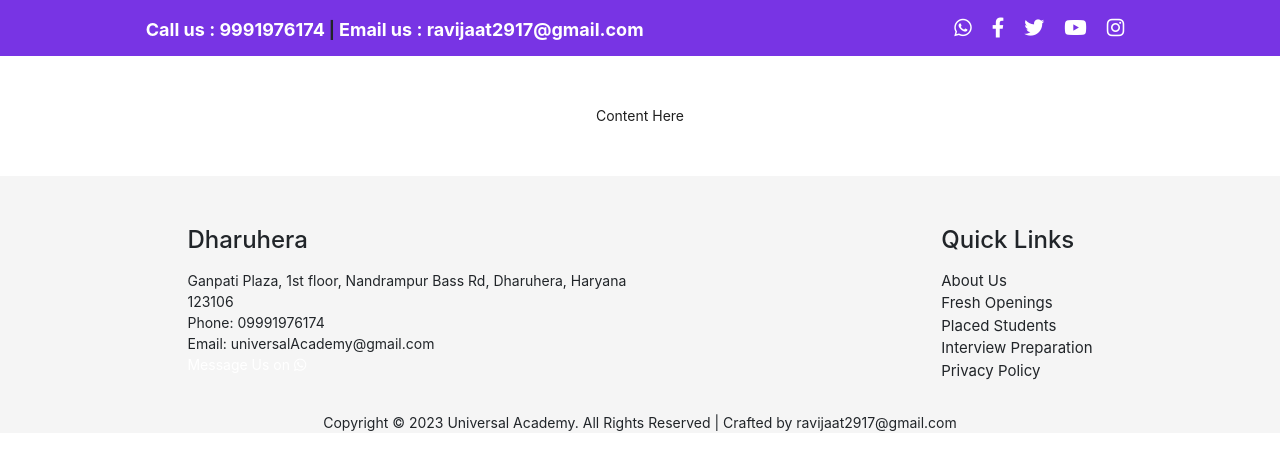
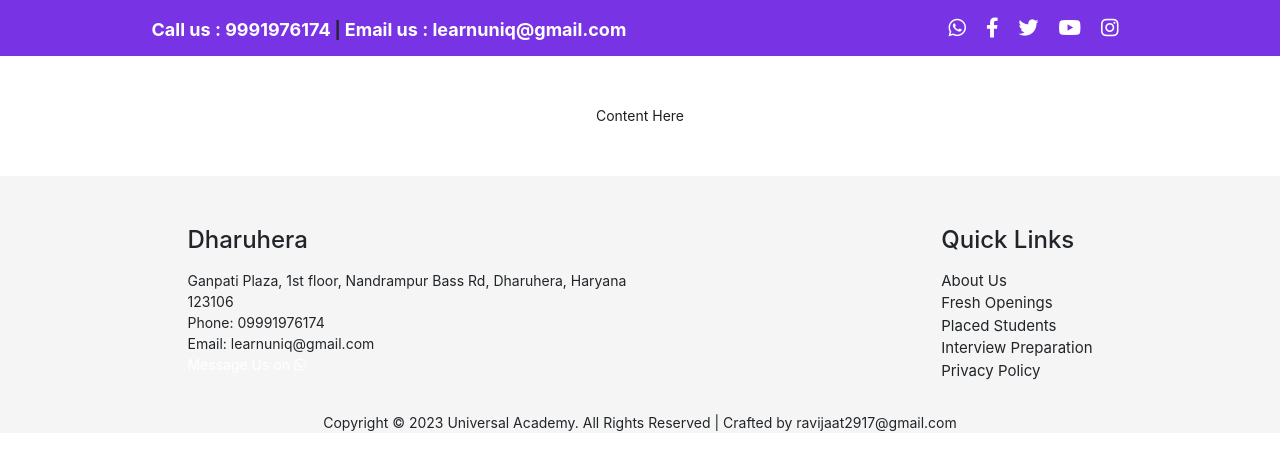
Before and after one commit to ravijaat2917/Universal-Academy-App, a React (Create React App) app in the folder client/: page / in a window 1280 px wide. Shown: the top 470 px of the page. Built offline with nearby package versions, Linux system fonts and the light colour scheme.

Commit message:
email adress added

```diff
--- a/client/src/Components/Footer.js
+++ b/client/src/Components/Footer.js
@@ -13,7 +13,7 @@ const Footer = () => {
             <br />
             Phone: 09991976174
             <br />
-            Email: universalAcademy@gmail.com
+            Email: learnuniq@gmail.com
           </p>
           <a style={{ fontSize: "14px" }} href="https://wa.me/8814882204">
             {" "}
--- a/client/src/Components/Header.js
+++ b/client/src/Components/Header.js
@@ -7,8 +7,8 @@ const Header = () => {
       <div className="contactsLinks">
         <a href="tel:9991976174">Call us : 9991976174</a>{" "}
         <span className="contACTAdIV">|</span>{" "}
-        <a href="mailto: ravijaat2917@gmail.com">
-          Email us : ravijaat2917@gmail.com
+        <a href="mailto: learnuniq@gmail.com">
+          Email us : learnuniq@gmail.com
         </a>
       </div>
       <div style={{color: 'white',}} className="SocialMedia">
```
